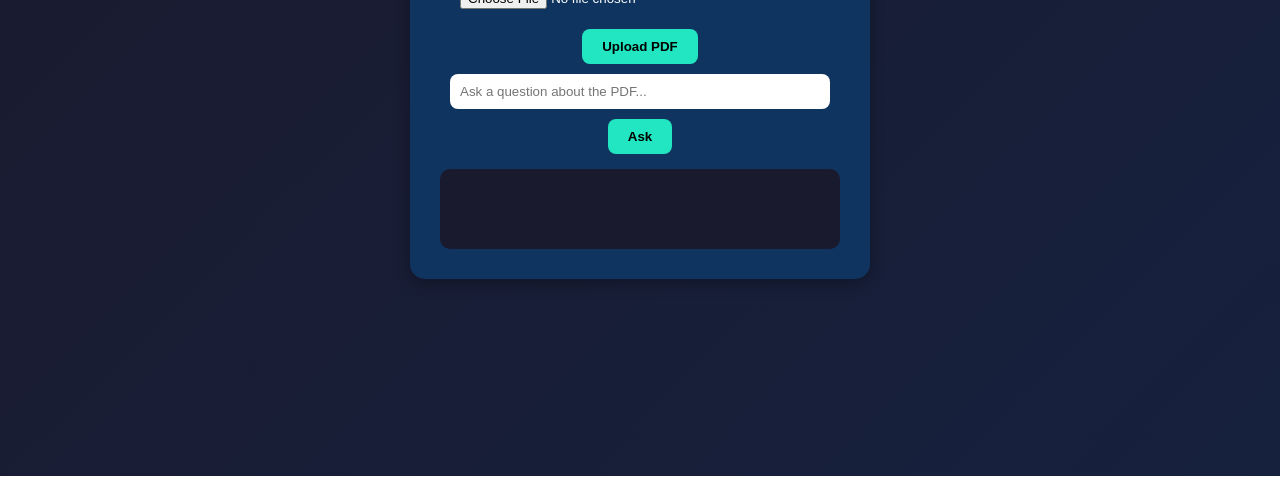
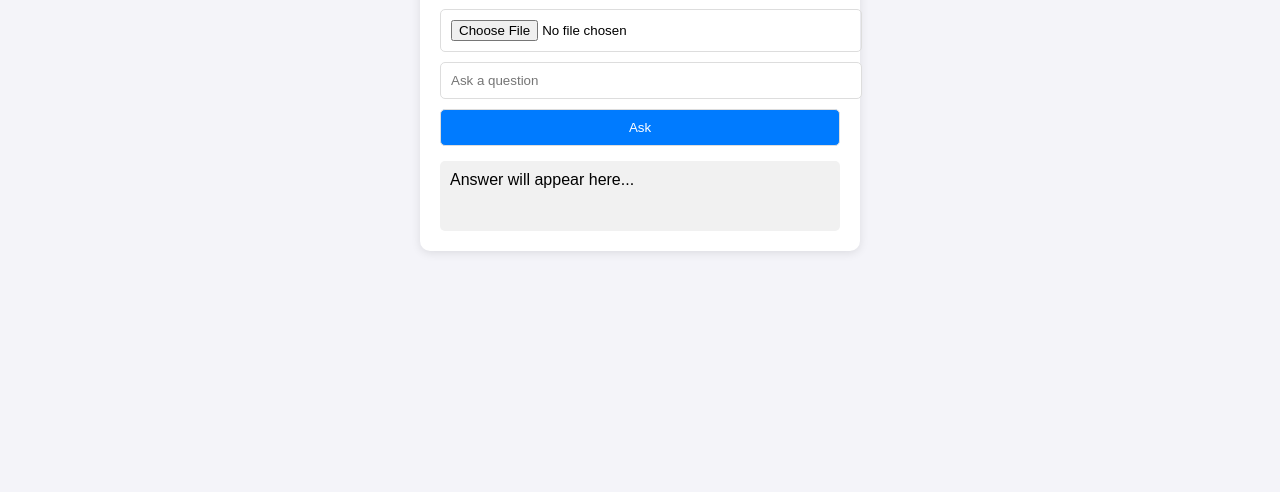
Before and after one commit to j26219096-prog/Pdf-assistant-, a plain HTML site: page templates/index.html in a window 1280 px wide. Shown: the part 324-816 px from the top of the page. Drawn offline with Linux system fonts and the light colour scheme.

Commit message:
index.html

```diff
--- a/templates/index.html
+++ b/templates/index.html
@@ -6,103 +6,106 @@
   <title>PDF Q&A Assistant</title>
   <style>
     body {
-      font-family: 'Poppins', sans-serif;
-      background: linear-gradient(135deg, #1a1a2e, #16213e);
-      color: #fff;
-      margin: 0;
-      padding: 0;
+      font-family: Arial, sans-serif;
+      background: #f4f4f9;
       display: flex;
       justify-content: center;
       align-items: center;
       height: 100vh;
     }
     .container {
-      background: #0f3460;
-      padding: 30px;
-      border-radius: 15px;
-      box-shadow: 0px 4px 15px rgba(0,0,0,0.3);
       width: 400px;
-      text-align: center;
+      background: white;
+      padding: 20px;
+      border-radius: 10px;
+      box-shadow: 0 2px 10px rgba(0,0,0,0.1);
     }
-    h1 {
-      margin-bottom: 20px;
-      font-size: 24px;
-    }
-    input[type="file"],
-    input[type="text"] {
-      width: 90%;
+    input, button {
+      width: 100%;
       padding: 10px;
-      margin: 10px 0;
-      border-radius: 8px;
-      border: none;
-      outline: none;
+      margin: 5px 0;
+      border-radius: 5px;
+      border: 1px solid #ddd;
     }
     button {
-      background: #21e6c1;
-      color: #000;
-      font-weight: bold;
-      border: none;
-      padding: 10px 20px;
-      border-radius: 8px;
+      background: #007bff;
+      color: white;
       cursor: pointer;
-      transition: 0.3s;
     }
     button:hover {
-      background: #1abc9c;
+      background: #0056b3;
     }
     #answer {
-      margin-top: 15px;
-      background: #1a1a2e;
-      padding: 15px;
-      border-radius: 10px;
-      text-align: left;
+      margin-top: 10px;
+      padding: 10px;
+      background: #f1f1f1;
+      border-radius: 5px;
+      min-height: 50px;
+    }
+    #warning {
+      color: red;
       font-size: 14px;
-      min-height: 50px;
+      margin-bottom: 10px;
+      display: none;
     }
   </style>
 </head>
 <body>
   <div class="container">
-    <h1>📄 PDF Q&A Assistant</h1>
-
-    <!-- Upload PDF -->
-    <form id="uploadForm">
-      <input type="file" name="pdf" id="pdfFile" accept=".pdf" required>
-      <button type="submit">Upload PDF</button>
-    </form>
-
-    <!-- Ask Question -->
-    <form id="askForm">
-      <input type="text" name="question" id="question" placeholder="Ask a question about the PDF..." required>
-      <button type="submit">Ask</button>
-    </form>
-
-    <!-- Answer Display -->
-    <div id="answer"></div>
+    <h2>PDF Q&A Assistant</h2>
+    <input type="file" id="pdfFile" accept="application/pdf">
+    <p id="warning">⚠️ This PDF may be too large, results might be incomplete.</p>
+    <input type="text" id="question" placeholder="Ask a question">
+    <button onclick="askQuestion()">Ask</button>
+    <div id="answer">Answer will appear here...</div>
   </div>
 
+  <script src="https://cdnjs.cloudflare.com/ajax/libs/pdf.js/2.10.377/pdf.min.js"></script>
   <script>
-    // Upload PDF via AJAX
-    document.getElementById("uploadForm").addEventListener("submit", async function(e) {
-      e.preventDefault();
-      const formData = new FormData();
-      formData.append("pdf", document.getElementById("pdfFile").files[0]);
+    let pdfText = "";
 
-      let res = await fetch("/upload", { method: "POST", body: formData });
-      let text = await res.text();
-      document.getElementById("answer").innerText = text;
+    document.getElementById("pdfFile").addEventListener("change", function(event) {
+      const file = event.target.files[0];
+      if (file) {
+        // Warn if file is bigger than 1MB
+        if (file.size > 1 * 1024 * 1024) {
+          document.getElementById("warning").style.display = "block";
+        } else {
+          document.getElementById("warning").style.display = "none";
+        }
+
+        const reader = new FileReader();
+        reader.onload = async function() {
+          const typedarray = new Uint8Array(this.result);
+          const pdf = await pdfjsLib.getDocument(typedarray).promise;
+
+          pdfText = "";
+          for (let i = 1; i <= pdf.numPages; i++) {
+            const page = await pdf.getPage(i);
+            const content = await page.getTextContent();
+            const text = content.items.map(item => item.str).join(" ");
+            pdfText += text + "\n";
+          }
+
+          // Warn if PDF has more than 10 pages
+          if (pdf.numPages > 10) {
+            document.getElementById("warning").style.display = "block";
+          }
+        };
+        reader.readAsArrayBuffer(file);
+      }
     });
 
-    // Ask Question via AJAX
-    document.getElementById("askForm").addEventListener("submit", async function(e) {
-      e.preventDefault();
-      const formData = new FormData();
-      formData.append("question", document.getElementById("question").value);
-
-      let res = await fetch("/ask", { method: "POST", body: formData });
-      let text = await res.text();
-      document.getElementById("answer").innerText = text;
-    });
+    async function askQuestion() {
+      const question = document.getElementById("question").value;
+      const res = await fetch("/ask", {
+        method: "POST",
+        headers: {"Content-Type": "application/json"},
+        body: JSON.stringify({ question: question, pdf_text: pdfText })
+      });
+      const data = await res.json();
+      document.getElementById("answer").innerText = data.answer;
+    }
   </script>
 </body>
 </html>
```
